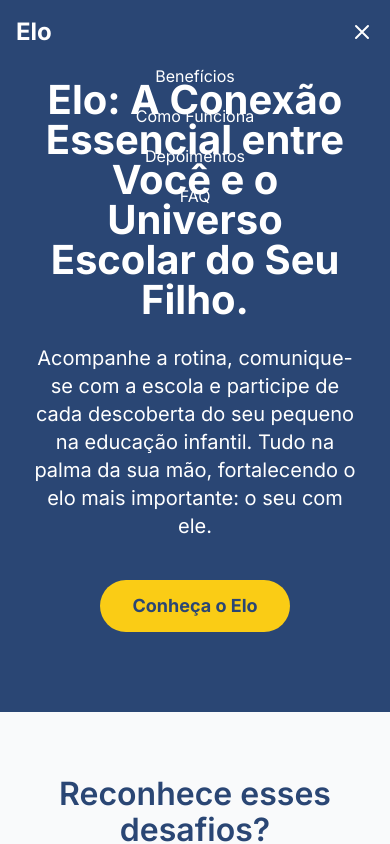
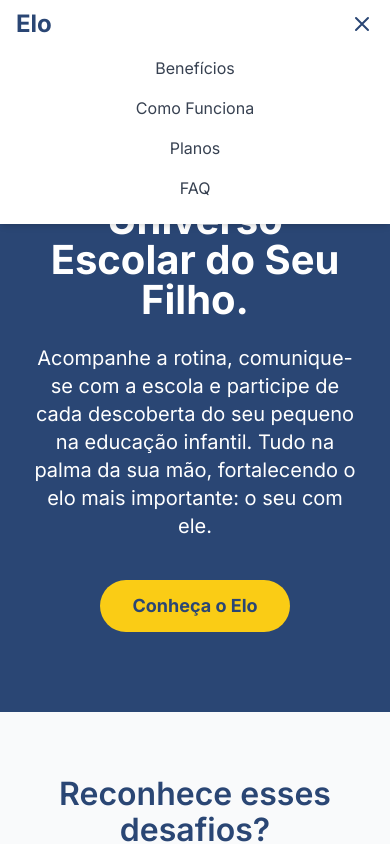
Before and after one commit to Alexseyf/elo-landing-page, a React (Vite) app: page / in a window 390 px wide. Both pictures are taken after a click on the button 362 px from the left and 32 px from the top of the page. Shown: the top 844 px of the page. Built offline with nearby package versions, Linux system fonts and the light colour scheme; the HTML template or start-up script is replaced by a standard one.

Commit message:
fix mobile menu

```diff
--- a/src/Header.tsx
+++ b/src/Header.tsx
@@ -3,6 +3,21 @@ import React, { useState, useEffect } from 'react';
 const Header: React.FC = () => {
   const [isScrolled, setIsScrolled] = useState(false);
   const [mobileMenuOpen, setMobileMenuOpen] = useState(false);
+  const [isMobile, setIsMobile] = useState(false);
+
+  useEffect(() => {
+    const handleResize = () => {
+      setIsMobile(window.innerWidth < 768);
+    };
+
+    handleResize();
+
+    window.addEventListener('resize', handleResize);
+
+    return () => {
+      window.removeEventListener('resize', handleResize);
+    };
+  }, []);
 
   useEffect(() => {
     const handleScroll = () => {
@@ -22,41 +37,42 @@ const Header: React.FC = () => {
   return (
     <header
       className={`fixed top-0 left-0 right-0 z-50 transition-all duration-300 ${
-        isScrolled ? 'bg-white shadow-md py-2' : 'bg-transparent py-4'
+        isScrolled || isMobile
+          ? 'bg-white shadow-md py-2'
+          : 'bg-transparent py-4'
       }`}
     >
       <div className="container mx-auto px-4">
         <div className="flex justify-between items-center">
           <div className="flex items-center">
-            <a href="#" className={`text-2xl font-bold ${isScrolled ? 'text-blue-text' : 'text-white'}`}>
+            <a href="#" className={`text-2xl font-bold ${isScrolled || isMobile ? 'text-blue-text' : 'text-white'}`}>
               Elo
             </a>
           </div>
 
           {/* Desktop Navigation */}
           <nav className="hidden md:flex space-x-8">
-            <a href="#beneficios" className={`${isScrolled ? 'text-gray-text' : 'text-white'} hover:text-blue-icon transition-colors`}>
+            <a href="#beneficios" className={`${isScrolled || isMobile ? 'text-gray-text' : 'text-white'} hover:text-blue-icon transition-colors`}>
               Benefícios
             </a>
-            <a href="#como-funciona" className={`${isScrolled ? 'text-gray-text' : 'text-white'} hover:text-blue-icon transition-colors`}>
+            <a href="#como-funciona" className={`${isScrolled || isMobile ? 'text-gray-text' : 'text-white'} hover:text-blue-icon transition-colors`}>
               Como Funciona
             </a>
-            <a href="#planos" className={`${isScrolled ? 'text-gray-text' : 'text-white'} hover:text-blue-icon transition-colors`}>
+            <a href="#planos" className={`${isScrolled || isMobile ? 'text-gray-text' : 'text-white'} hover:text-blue-icon transition-colors`}>
               Planos
             </a>
-            <a href="#faq" className={`${isScrolled ? 'text-gray-text' : 'text-white'} hover:text-blue-icon transition-colors`}>
+            <a href="#faq" className={`${isScrolled || isMobile ? 'text-gray-text' : 'text-white'} hover:text-blue-icon transition-colors`}>
               FAQ
             </a>
           </nav>
 
-          {/* Mobile Menu Button */}
           <button
             className="md:hidden"
             onClick={() => setMobileMenuOpen(!mobileMenuOpen)}
           >
             <svg
               xmlns="http://www.w3.org/2000/svg"
-              className={`h-6 w-6 ${isScrolled ? 'text-blue-700' : 'text-white'}`}
+              className={`h-6 w-6 ${isScrolled || isMobile ? 'text-blue-text' : 'text-white'}`}
               fill="none"
               viewBox="0 0 24 24"
               stroke="currentColor"
@@ -70,34 +86,33 @@ const Header: React.FC = () => {
           </button>
         </div>
 
-        {/* Mobile Menu */}
         {mobileMenuOpen && (
           <div className="md:hidden mt-4 pb-4">
             <nav className="flex flex-col space-y-4">
               <a
                 href="#beneficios"
-                className={`${isScrolled ? 'text-gray-700' : 'text-white'} hover:text-blue-500 transition-colors`}
+                className={`${isScrolled || isMobile ? 'text-gray-700' : 'text-white'} hover:text-blue-500 transition-colors`}
                 onClick={() => setMobileMenuOpen(false)}
               >
                 Benefícios
               </a>
               <a
                 href="#como-funciona"
-                className={`${isScrolled ? 'text-gray-700' : 'text-white'} hover:text-blue-500 transition-colors`}
+                className={`${isScrolled || isMobile ? 'text-gray-700' : 'text-white'} hover:text-blue-500 transition-colors`}
                 onClick={() => setMobileMenuOpen(false)}
               >
                 Como Funciona
               </a>
               <a
-                href="#depoimentos"
-                className={`${isScrolled ? 'text-gray-700' : 'text-white'} hover:text-blue-500 transition-colors`}
+                href="#planos"
+                className={`${isScrolled || isMobile ? 'text-gray-700' : 'text-white'} hover:text-blue-500 transition-colors`}
                 onClick={() => setMobileMenuOpen(false)}
               >
-                Depoimentos
+                Planos
               </a>
               <a
                 href="#faq"
-                className={`${isScrolled ? 'text-gray-700' : 'text-white'} hover:text-blue-500 transition-colors`}
+                className={`${isScrolled || isMobile ? 'text-gray-700' : 'text-white'} hover:text-blue-500 transition-colors`}
                 onClick={() => setMobileMenuOpen(false)}
               >
                 FAQ
```
